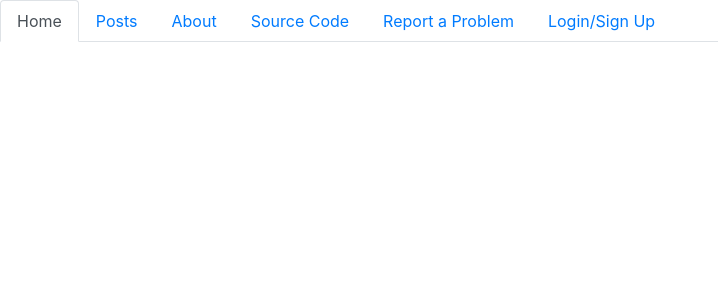
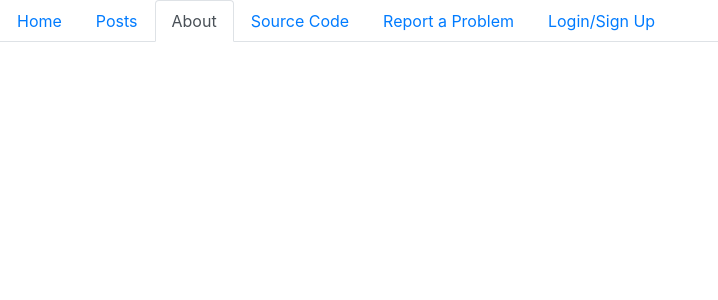
Before and after one commit to hd1867/CommunityProject, a Flask app: page /about in a window 1280 px wide. Shown: the top 300 px of the page, without its empty margins (0-718 px from the left). Run offline with Flask 2, Linux system fonts and the light colour scheme; some libraries are stand-ins or nearby versions.

Commit message:
stubbed out basic html files and routes

```diff
--- a/templates/about.html
+++ b/templates/about.html
@@ -1,6 +1,6 @@
 {% extends "base.html" %}
 
-{% block active_link %}home-link{% endblock %}
+{% block active_link %}about-link{% endblock %}
 
 {% block body %}
 
--- a/templates/base.html
+++ b/templates/base.html
@@ -18,10 +18,10 @@
         <div id="wrapper">
             <ul class="nav nav-tabs" role="tablist">
                 <li class="nav-item"><a id="home-link" class="nav-link" href="/">Home</a></li>
-                <li class="nav-item"><a id="single-link" class="nav-link" href="/posts">Posts</a></li>
+                <li class="nav-item"><a id="posts-link" class="nav-link" href="/posts">Posts</a></li>
                 <li class="nav-item"><a id="about-link" class="nav-link" href="/about">About</a></li>
-                <li class="nav-item"><a id="about-link" class="nav-link" href="https://github.com/hd1867/CommunityProject" target="_blank">Source Code</a></li>
-                <li class="nav-item"><a id="multi-link" class="nav-link" href="/report">Report a Problem</a></li>
+                <li class="nav-item"><a id="source-link" class="nav-link" href="https://github.com/hd1867/CommunityProject" target="_blank">Source Code</a></li>
+                <li class="nav-item"><a id="report-link" class="nav-link" href="/report">Report a Problem</a></li>
 
                 {% if 'user' in session %}
                 <li class="nav-item"><a id="login-link" class="nav-link" href="/logout">Logout</a></li>
--- a/templates/posts.html
+++ b/templates/posts.html
@@ -1,7 +1,7 @@
 <!DOCTYPE html>
 {% extends "base.html" %}
 
-{% block active_link %}home-link{% endblock %}
+{% block active_link %}posts-link{% endblock %}
 
 {% block body %}
 
--- a/templates/report.html
+++ b/templates/report.html
@@ -1,6 +1,6 @@
 {% extends "base.html" %}
 
-{% block active_link %}home-link{% endblock %}
+{% block active_link %}report-link{% endblock %}
 
 {% block body %}
 
```
